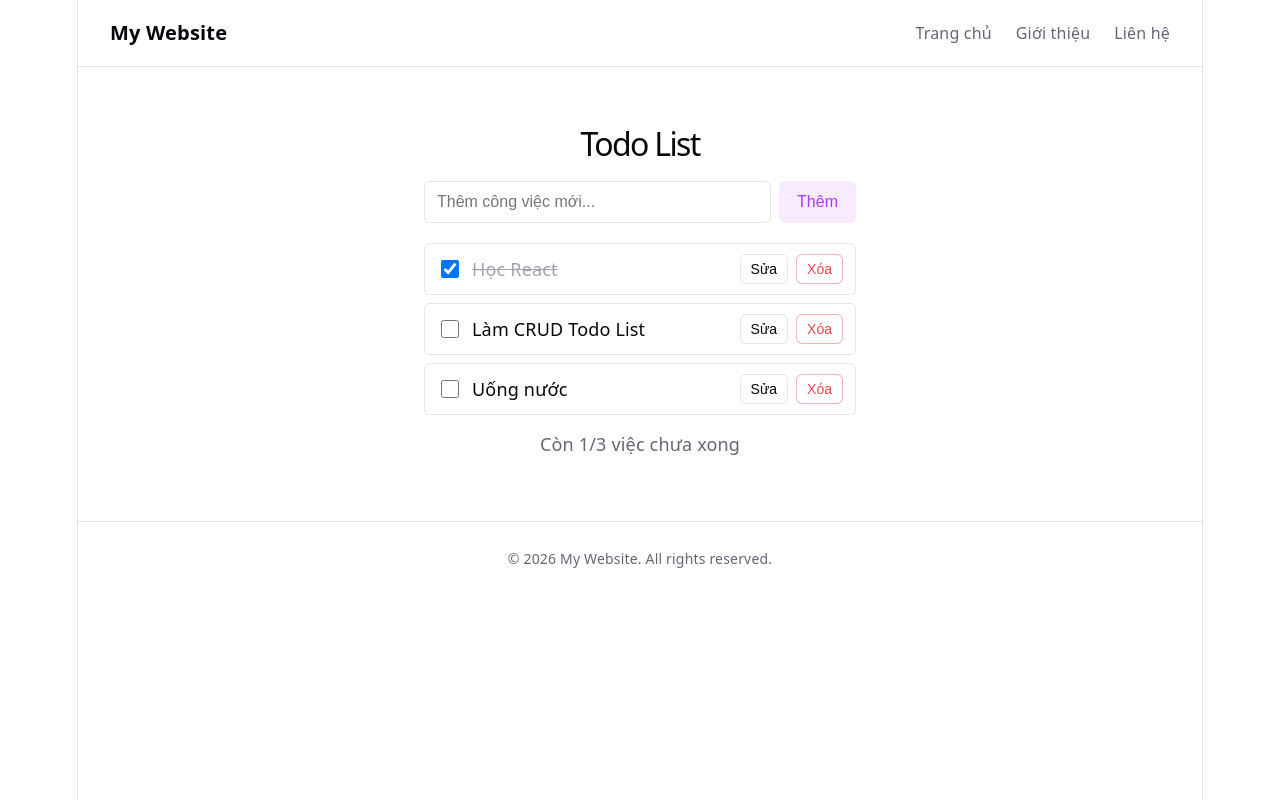
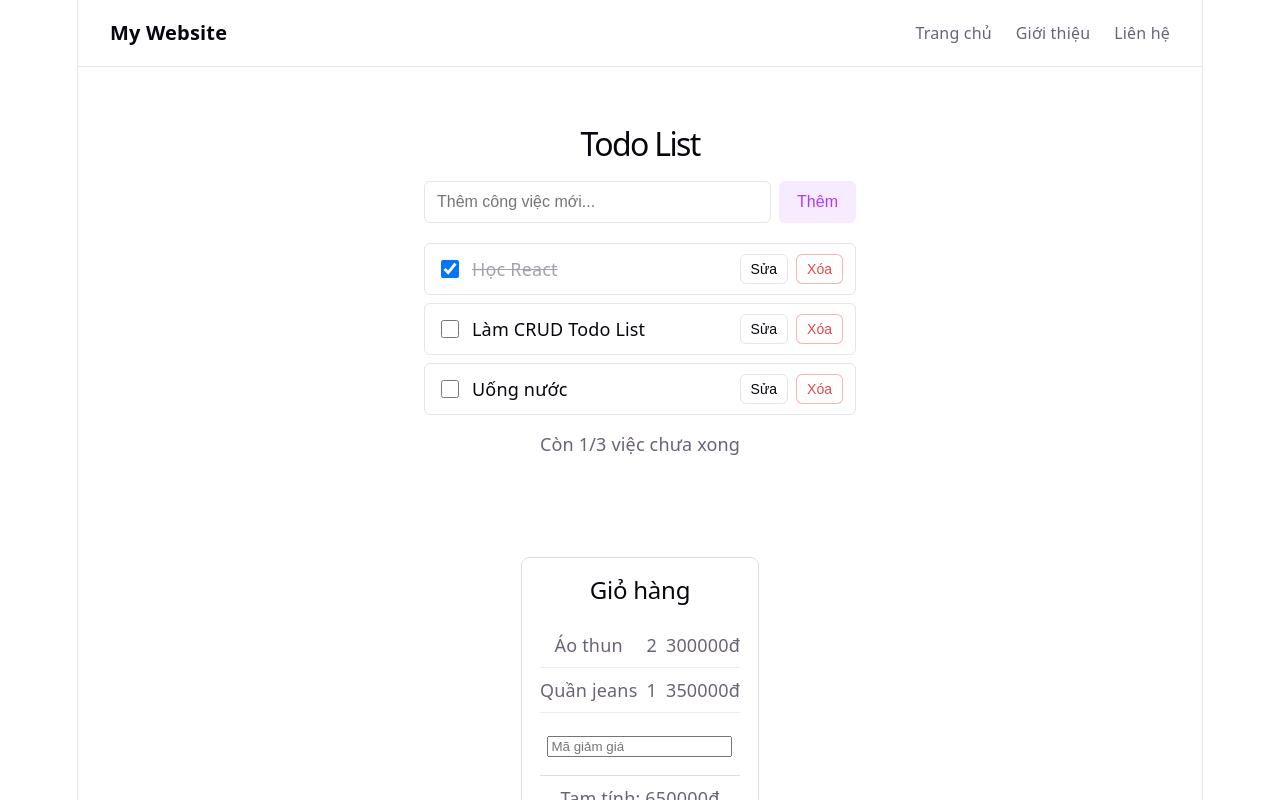
Before and after one commit to hoidanit-live/mywebsite-learn-git, a React (Vite) app: page / in a window 1280 px wide. Shown: the top 800 px of the page. Built offline with nearby package versions, Linux system fonts and the light colour scheme.

Commit message:
feat(app): gắn Cart vào App

```diff
--- a/src/App.tsx
+++ b/src/App.tsx
@@ -1,12 +1,14 @@
 import Header from './Header'
 import Footer from './Footer'
 import TodoList from './TodoList'
+import Cart from './features/cart/Cart'
 
 function App() {
   return (
     <>
       <Header />
       <TodoList />
+      <Cart />
       <Footer />
     </>
   )
```
